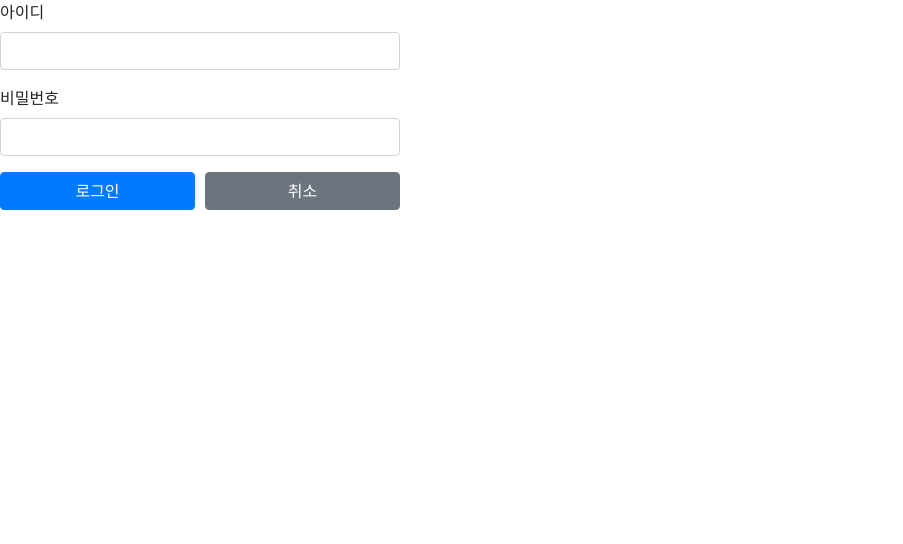
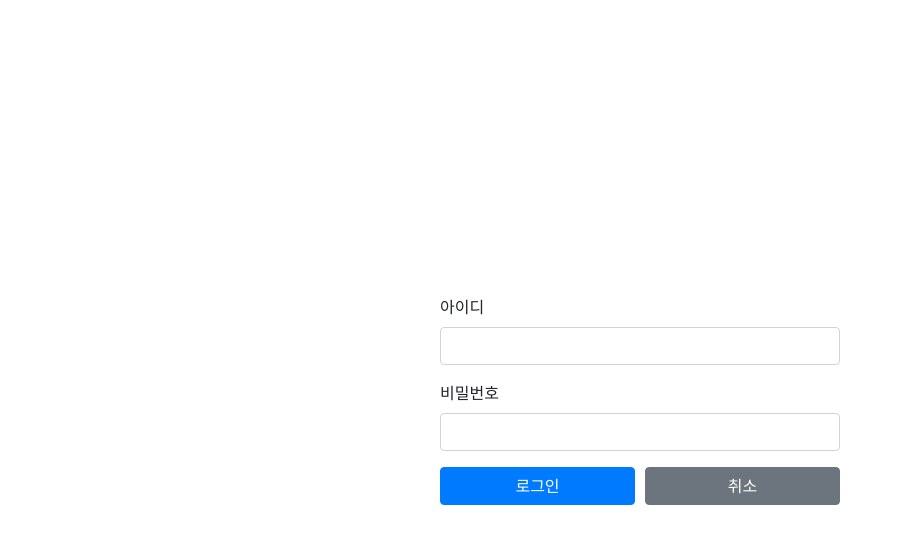
Before and after one commit to JinhwanU/gangchu, a Flask app: page /login in a window 1280 px wide. Shown: the top 544 px of the page, without its empty margins (0-903 px from the left). Run offline with Flask 2, Linux system fonts and the light colour scheme; some libraries are stand-ins or nearby versions.

Commit message:
죄송합니다. ㅜㅜ

```diff
--- a/static/css/style.css
+++ b/static/css/style.css
@@ -2,18 +2,10 @@
     width: 1000px;
     margin: 0 auto;
 }
-<<<<<<< Updated upstream
 
 .wrap-login {
     position: fixed;
     top: 50%;
     left: 50%;
     transform: translate(-50%, -50%);
-=======
-.wrap-signup {
-  position: fixed;
-  top: 50%;
-  left: 50%;
-  transform: translate(-50%, -50%);
->>>>>>> Stashed changes
 }
--- a/static/js/script.js
+++ b/static/js/script.js
@@ -59,23 +59,8 @@ function signup() {
         url: "/login/signup",
         data: {},
         success: function (response) {
-<<<<<<< Updated upstream
             location.href = "/login/signup"
             // 회원가입 버튼을 눌렀을 때 login.html에 login_form='signup' 변수를 보내고 불러오기
-=======
-            location.href = "/signup"
         }
     })
 }
-
-function duplicationCheck(inputID) {
-    $.ajax({
-        type: "POST",
-        url: "/signup/idcheck",
-        data: {id_give: inputID},
-        success: function (response) {
-            console.log(response["msg"])
->>>>>>> Stashed changes
-        }
-    })
-}
```
